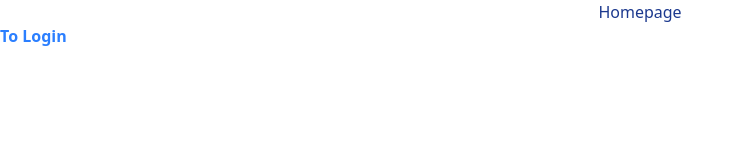
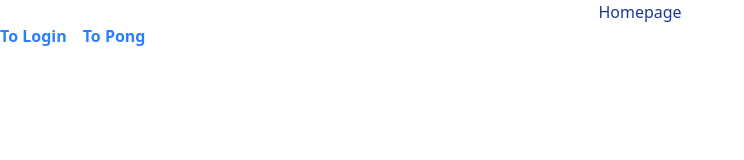
Before and after one commit to tsimitop/transcendence, a website built with Vite: page index.html in a window 1280 px wide. Shown: the whole page, without its empty margins (0-744 px from the left). Built offline with nearby package versions, Linux system fonts and the light colour scheme.

Commit message:
feat: add a sample pong page

```diff
--- a/index.html
+++ b/index.html
@@ -4,7 +4,7 @@
     <meta charset="UTF-8" />
     <meta name="viewport" content="width=device-width, initial-scale=1.0" />
     <link rel="stylesheet" href="/src/index.css" />
-    <title>Pong</title>
+    <title>ft_transcendence</title>
   </head>
   <body>
     <div id="root"></div>
--- a/src/models/Router.ts
+++ b/src/models/Router.ts
@@ -2,11 +2,13 @@
 import Home from "../pages/Home";
 import Login from "../pages/Login";
 import NotFound from "../pages/NotFound";
+import Pong from "../pages/Pong";
 
 abstract class Router {
   static routes = {
     "/": Home.create(),
     "/login": Login.create(),
+    "/pong": Pong.create(),
   };
 
   static renderPageBasedOnPath() {
--- a/src/pages/Home.ts
+++ b/src/pages/Home.ts
@@ -17,7 +17,14 @@
     loginLink.href = "/login";
     loginLink.innerText = "To Login";
     loginLink.classList.add("text-blue-500", "font-bold");
-    const HomeInstance = new Home(header, loginLink);
+    const gameLink = document.createElement("a");
+    gameLink.href = "/pong";
+    gameLink.innerText = "To Pong";
+    gameLink.classList.add("text-blue-500", "font-bold");
+    const nav = document.createElement("nav");
+    nav.append(loginLink, gameLink);
+    nav.classList.add("flex", "gap-4");
+    const HomeInstance = new Home(header, nav);
     HomeInstance.renderChildren("beforeend");
     return HomeInstance;
   }
--- /dev/null
+++ b/src/pages/Pong.ts
@@ -0,0 +1,28 @@
+import Component from "../models/Component";
+
+class Pong extends Component {
+  constructor(
+    childrenString: string = "",
+    childrenElements: HTMLElement | null = null
+  ) {
+    super(childrenString, childrenElements);
+  }
+
+  static create() {
+    if (!customElements.getName(Pong)) {
+      customElements.define("game-component", Pong);
+    }
+
+    const container = `
+			<div>
+				<h1>Pong</h1>
+				<a href='/'>To Home</a>
+			</div>
+		`;
+    const GameInstance = new Pong(container);
+    GameInstance.renderChildren("beforeend");
+    return GameInstance;
+  }
+}
+
+export default Pong;
```
